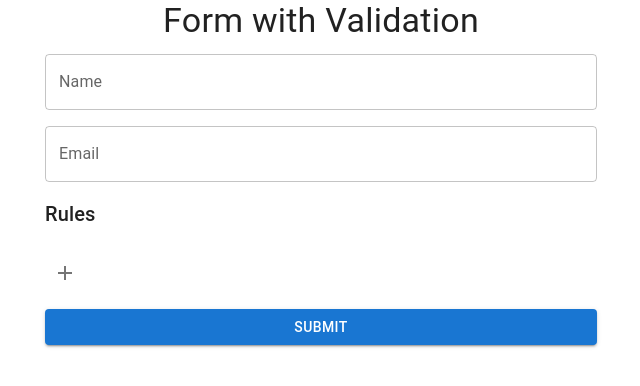
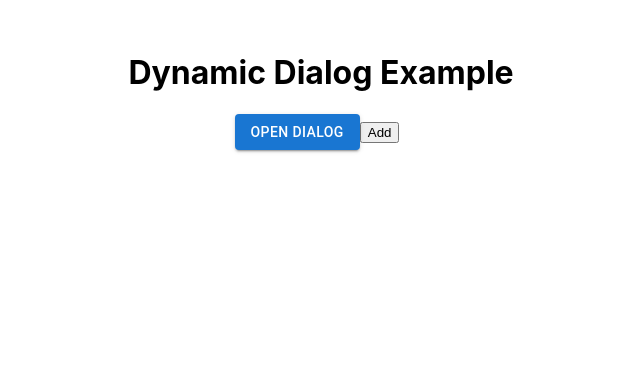
Before and after one commit to Ayuinfra/usefieldarray, a React (Create React App) app: page / in a window 1280 px wide. Shown: the top 386 px of the page, without its empty margins (319-959 px from the left). Built offline with nearby package versions, Linux system fonts and the light colour scheme.

Commit message:
DialogBox Updated

```diff
--- a/src/App.tsx
+++ b/src/App.tsx
@@ -1,19 +1,50 @@
- import React from 'react';
-import { CssBaseline, ThemeProvider, createTheme } from '@mui/material';
-import MyForm from './form/MyForm';
-
-const theme = createTheme();
+import React, { useState } from 'react';
+import { Button } from '@mui/material';
+import DynamicDialog from './dialogbox/DynamicDialog';
+import PrimaryButton from './dialogbox/Button';
 
 function App() {
+  const [dialogOpen, setDialogOpen] = useState(false);
+
+  const handleOpenDialog = () => {
+    setDialogOpen(true);
+  };
+
+  const handleCloseDialog = () => {
+    setDialogOpen(false);
+  };
+
+  const handleSave = (data: string) => {
+    console.log("Data:", data);
+  };
+
+  const openDialogButton = (
+    <Button variant="contained" color="primary" onClick={handleOpenDialog}>
+      Open Dialog
+    </Button>
+  );
+
   return (
-    <ThemeProvider theme={theme}>
-      <CssBaseline />
-      <div className="App">
-        <header className="App-header">
-          <MyForm />
-        </header>
-      </div>
-    </ThemeProvider>
+    <div style={{ padding: '2rem', textAlign: 'center' }}>
+      <h1>Dynamic Dialog Example</h1>
+      {openDialogButton}
+      <DynamicDialog
+        open={dialogOpen}
+        onClose={handleCloseDialog}
+        heading="Custom Heading"
+        openDialogButton={openDialogButton}
+        actionBtnTitle='Save'
+        closeBtnTitle='Cancel'
+        onSave={handleSave} // Pass the handleSave function as a prop
+      />
+
+      <PrimaryButton
+          title='Add'
+          onClick={()=>handleSave("data")}
+      />
+    </div>
+
+
   );
 }
 
--- /dev/null
+++ b/src/dialogbox/Button.tsx
@@ -0,0 +1,16 @@
+ import React from 'react';
+
+interface PrimaryButtonProps {
+  title: string;
+  onClick: () => void;
+}
+
+const PrimaryButton: React.FC<PrimaryButtonProps> = ({ title, onClick }) => {
+  return (
+    <button onClick={onClick} style={{ marginRight: '8px' }}>
+      {title}
+    </button>
+  );
+};
+
+export default PrimaryButton;
--- /dev/null
+++ b/src/dialogbox/CommonDialogUtils.tsx
@@ -0,0 +1,11 @@
+
+import React from 'react';
+
+export const handleCommonClose = (
+  event: React.MouseEvent<HTMLDivElement, MouseEvent>,
+  onClose: () => void
+) => {
+  if (event.target === event.currentTarget) {
+    onClose();
+  }
+};
--- /dev/null
+++ b/src/dialogbox/ComponentData.tsx
@@ -0,0 +1,18 @@
+import React from 'react';
+
+interface ComponentDataProps {
+  value: string;
+  onChange: (value: string) => void;
+}
+
+const ComponentData: React.FC<ComponentDataProps> = ({ value, onChange }) => {
+  return (
+    <input
+      type="text"
+      value={value}
+      onChange={(e) => onChange(e.target.value)}
+    />
+  );
+};
+
+export default ComponentData;
--- /dev/null
+++ b/src/dialogbox/DynamicDialog.tsx
@@ -0,0 +1,73 @@
+import React, { useState, useCallback } from 'react';
+import {
+  Dialog,
+  DialogTitle,
+  DialogContent,
+  IconButton,
+  Typography,
+  DialogActions,
+} from '@mui/material';
+import CloseIcon from '@mui/icons-material/Close';
+import ComponentData from './ComponentData';
+import { handleCommonClose } from './CommonDialogUtils';
+import PrimaryButton from './Button';
+
+interface DynamicDialogProps {
+  open: boolean;
+  heading: string;
+  openDialogButton: React.ReactNode;
+  actionBtnTitle: string;
+  closeBtnTitle?: string;
+  onClose: () => void;
+  onSave: (data: any) => void; // onSave callback function
+}
+
+const DynamicDialog: React.FC<DynamicDialogProps> = ({
+  open,
+  onClose,
+  heading,
+  actionBtnTitle,
+  closeBtnTitle,
+  onSave, // Received onSave prop
+}) => {
+  const [componentData, setComponentData] = useState('');
+
+  const handleClose = useCallback(
+    (event: React.MouseEvent<HTMLDivElement, MouseEvent>) => handleCommonClose(event, onClose),
+    [onClose]
+  );
+
+  const handleSave = () => {
+    onSave(componentData);
+  };
+
+  return (
+    <Dialog open={open} onClose={onClose} onClick={handleClose}>
+      <DialogTitle>
+        <Typography variant="h6">{heading}</Typography>
+        {closeBtnTitle &&
+        <IconButton
+          aria-label="close"
+          onClick={onClose}
+          sx={{
+            position: 'absolute',
+            right: 8,
+            top: 8,
+          }}
+        >
+          <CloseIcon />
+        </IconButton>}
+
+      </DialogTitle>
+      <DialogContent>
+        <ComponentData value={componentData} onChange={setComponentData} />
+      </DialogContent>
+      <DialogActions>
+        {closeBtnTitle && <PrimaryButton title={closeBtnTitle} onClick={onClose} />}
+        <PrimaryButton title={actionBtnTitle} onClick={handleSave} />
+      </DialogActions>
+    </Dialog>
+  );
+};
+
+export default DynamicDialog;
```
